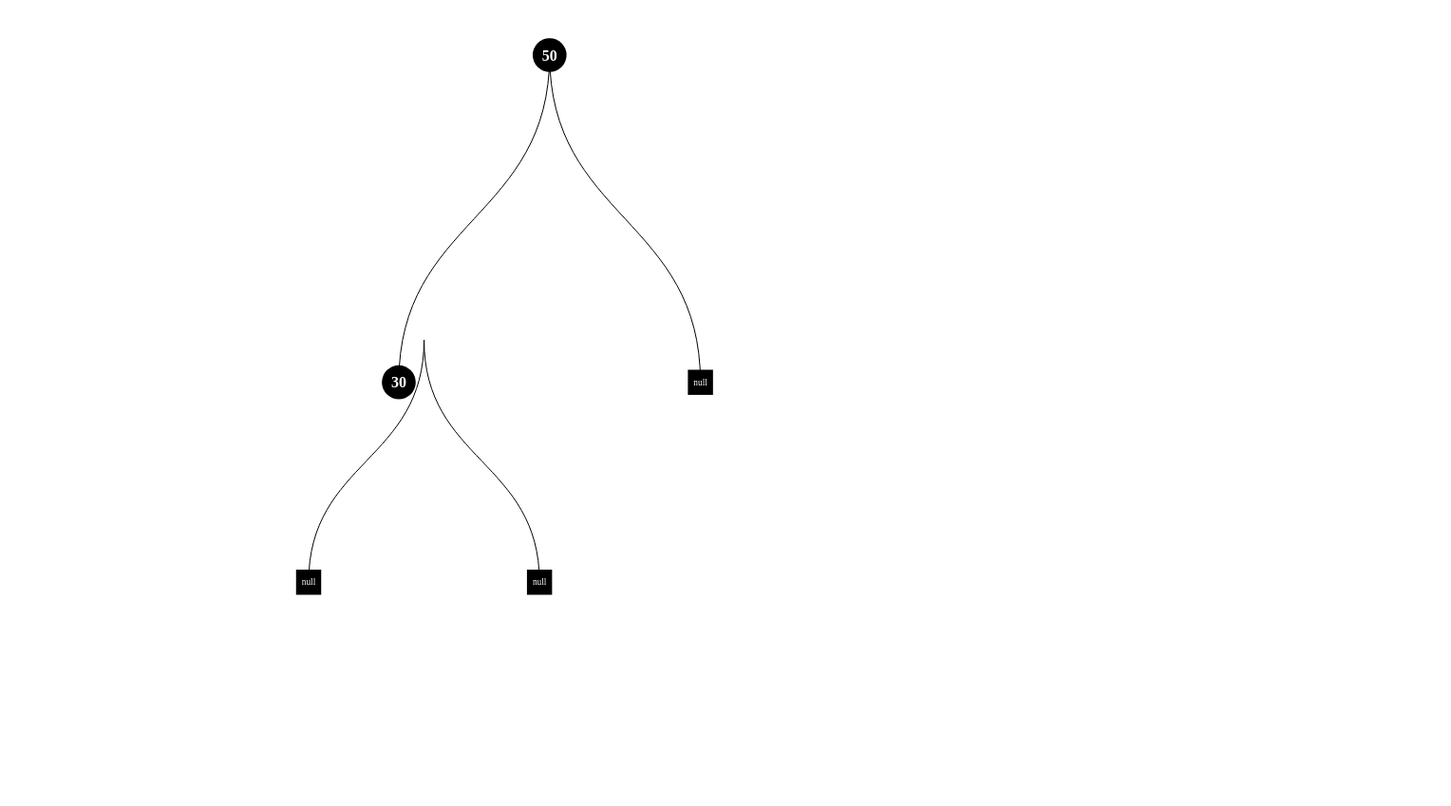
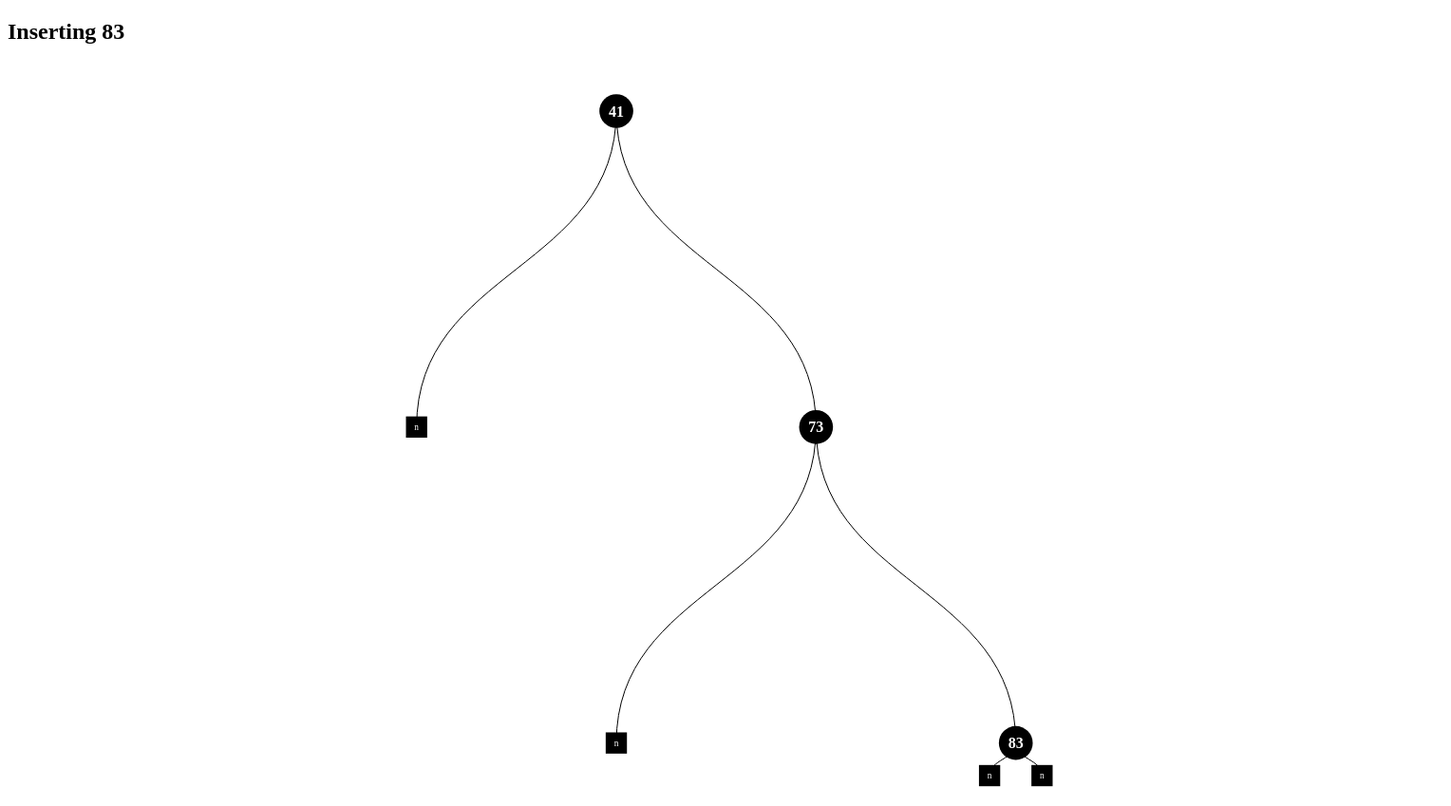
Before and after one commit to aldo01/binary-tree, a plain HTML site: page index.html in a window 1280 px wide. Shown: the whole page at 95% size, 1528 px wide, since content can reach past the window. Before the commit the page ends 800 px from the top, so only its background shows below. Drawn offline with nearby package versions, Linux system fonts and the light colour scheme.

Commit message:
Bug with drawing edges from root node fixed.

```diff
--- a/index.html
+++ b/index.html
@@ -7,8 +7,8 @@
 
 	<script>
 		// SVG setup variables
-		var height = 600;
-		var width = 1000;
+		var height = 700;
+		var width = 1500;
 		var duration = 1500;
 		var margin = {
 				"top":50,
@@ -33,6 +33,7 @@
 	</style>
 </head>
 <body>
+<h2 id="status"></h2>
 
 <script>
 
@@ -65,12 +66,11 @@ var link = d3.svg.diagonal()
     });
 
 
-// function to draw the tree
+/** function to draw the tree */
 function drawTree(searchTree) {
 	var nodes = tree.nodes(searchTree.getNodes());
 	var links = tree.links(nodes);
 
-	console.log(links);
 
 	var node = svg.selectAll(".node")
 		.data(nodes, function(d) { return d.id;});
@@ -88,7 +88,7 @@ function drawTree(searchTree) {
 		.attr("d", d3.svg.symbol()
 			.size(function (d) {
 				if (d.key === null)
-					return nodeSize - 300;
+					return nodeSize / 2;
 				else
 					return nodeSize;
 			})
@@ -112,7 +112,7 @@ function drawTree(searchTree) {
 		.attr("text-anchor", "middle")
 		.attr("dominant-baseline", "central")
 		.text(function (d) {
-			return (d.key === null) ? "null" : d.key;
+			return (d.key === null) ? "n" : d.key;
 		});
 
 	nodeUpdate.transition()
@@ -125,8 +125,8 @@ function drawTree(searchTree) {
 		.append("g")
 			.attr("class", "node")
 			.attr("transform", function (d) {
-				if (d.depth > 0) { // not root node
-					return "translate(" + d.parent.x + "," + d.parent.y + ")";
+				if (d.depth > 0 && d.parent.x0 != null) { // not root node
+					return "translate(" + d.parent.x0 + "," + d.parent.y0 + ")";
 				}
 				else {
 					return "translate(" + width / 2 + ", " + 0 + ")";
@@ -149,7 +149,7 @@ function drawTree(searchTree) {
 		.attr("d", d3.svg.symbol()
 			.size(function (d) {
 				if (d.key === null)
-					return nodeSize - 300;
+					return nodeSize / 2;
 				else
 					return nodeSize;
 			})
@@ -173,7 +173,7 @@ function drawTree(searchTree) {
 		.attr("text-anchor", "middle")
 		.attr("dominant-baseline", "central")
 		.text(function (d) {
-			return (d.key === null) ? "null" : d.key;
+			return (d.key === null) ? "n" : d.key;
 		});
 	var nodeExit = node.exit()
 		.transition()
@@ -194,7 +194,10 @@ function drawTree(searchTree) {
 			.attr("fill", "none")
 			.attr("stroke", "black")
 			.attr("d", function (d) {
-				var o = { x: d.source.x, y: d.source.y};
+				if (d.source.x0 != null)
+					var o = { x: d.source.x0, y: d.source.y0};
+				else
+					var o = { x: d.source.x, y: d.source.y};
 				return link({source:o, target:o});
 			});
 
@@ -202,20 +205,34 @@ function drawTree(searchTree) {
 		.duration(duration)
 		.attr("d", link);
 
+	// store the old position of the node so that transitions happen properly
+	nodes.forEach(function (d) {
+		d.x0 = d.x;
+		d.y0 = d.y;
+	});
+
 }
 
 //create a new tree
 var bst = new BinarySearchTree();
 
-//insert some nodes
-var keys = [ 50, 30, 15, 20, 22, 35, 60, 75, 70, 80, 55, 21, 24, 23 ];
 var counter = 0;
-var inter = window.setInterval(function () {
-	bst.insert(keys[counter]);
+
+var generator = setInterval(function () {
+	var num = Math.floor(Math.random() * 100)
+	bst.insert(num);
+	d3.select("#status").text("Inserting " + num);
 	drawTree(bst);
 	counter++;
-},2000);
+	if (counter > 100) {
+		clear(generator);
+	}
+}, duration);
 
+function clear(gen) {
+	clearInterval(gen);
+	d3.select("#status").text("Finished Inserting");
+}
 
 </script>
 </body>
```
